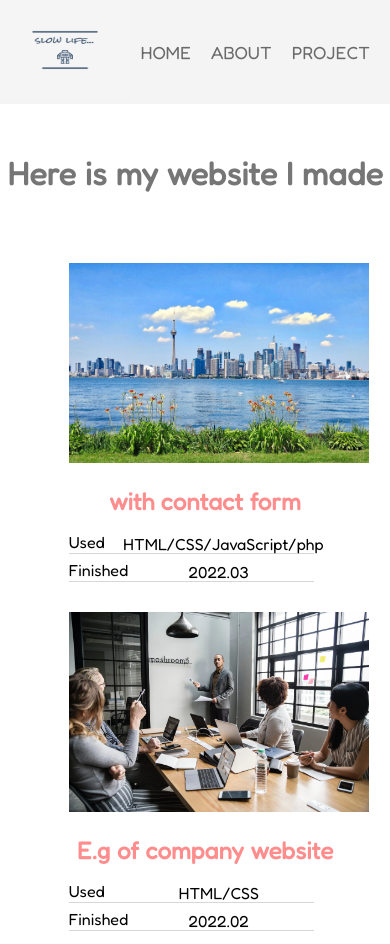
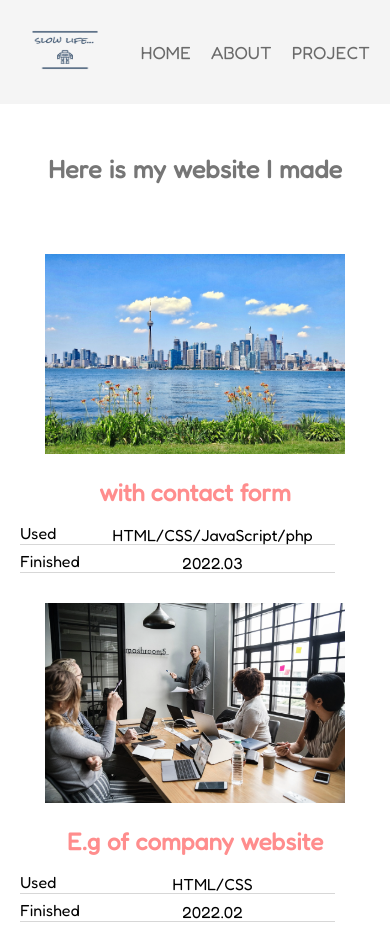
Before and after one commit to esch2016/project-page, a plain HTML site: page index.html in a window 390 px wide. Shown: the top 944 px of the page. Drawn offline with Linux system fonts and the light colour scheme.

Commit message:
Update project.css

```diff
--- a/project.css
+++ b/project.css
@@ -134,15 +134,19 @@ footer{
 
 @media screen and (max-width: 840px){
 
+.title h1{
+	font-size: 25px;
+}
 .project {
 	flex-direction: column;
-	margin: 0 10px;
+	align-items: center;
 	width: 100%;
 }
 .box {
-    width: 70%;
-    margin: 20px auto;
+
+    margin: 20px;
 }
 .item-right {
     margin-top: 30px;
  }
+}
```
